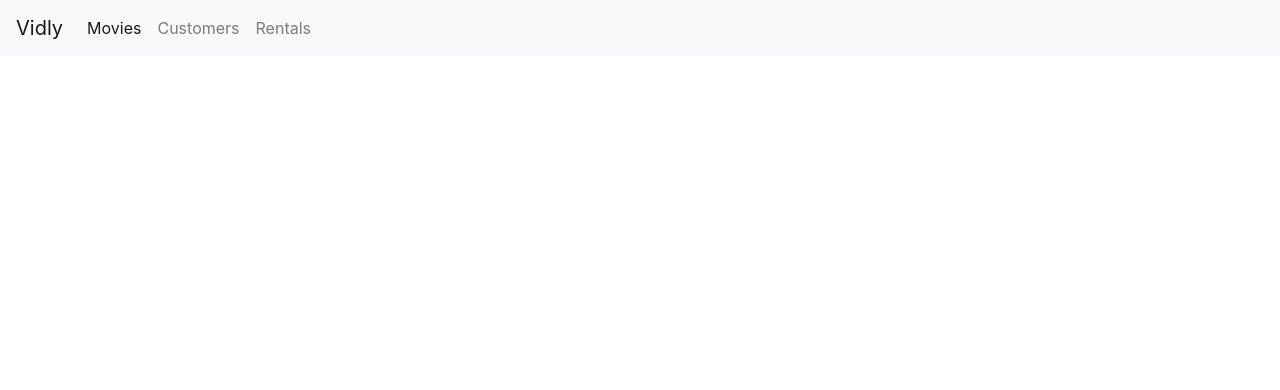
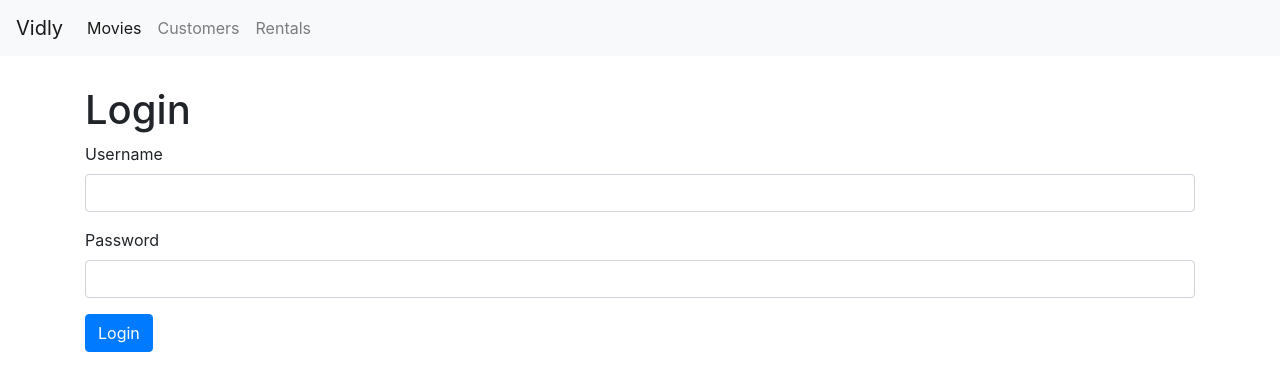
Before and after one commit to mustansarsaeed/vidly, a React (Create React App) app: page /login in a window 1280 px wide. Shown: the top 390 px of the page. Built offline with nearby package versions, Linux system fonts and the light colour scheme.

Commit message:
- Events handlings - Forms validations/errors

```diff
--- /dev/null
+++ b/src/components/common/input.jsx
@@ -0,0 +1,22 @@
+import React, { Component } from "react";
+
+function Input({ name, label, value, onChange, error }) {
+  return (
+    <div className="form-group">
+      <label htmlFor={name}>{label}</label>
+      <input
+        type="text"
+        className="form-control"
+        id={name}
+        value={value}
+        name={name}
+        onChange={onChange}
+        // ref={username}
+      />
+
+      {error && <div className="alert alert-danger">{error}</div>}
+    </div>
+  );
+}
+
+export default Input;
--- /dev/null
+++ b/src/components/loginForm.jsx
@@ -0,0 +1,93 @@
+import React, { Component, useEffect, useState } from "react";
+import Input from "./common/input";
+
+function LoginForm() {
+  const [account, setAccount] = useState({
+    username: "",
+    password: "",
+  });
+
+  const [errors, setErrors] = useState({
+    username: "",
+    password: "",
+  });
+
+  function handleSubmit(e) {
+    e.preventDefault();
+
+    const validatedErrors = validate();
+    console.log(validatedErrors);
+    setErrors(validatedErrors);
+
+    if (validatedErrors) return;
+  }
+
+  function handleOnChange({ currentTarget: input }) {
+    const cErrors = { ...errors };
+    const errorMessage = validateProperty(input);
+
+    if (errorMessage.length == 0) {
+      delete cErrors[input.name];
+    } else {
+      cErrors[input.name] = errorMessage;
+    }
+
+    setErrors(cErrors);
+
+    const newAccount = { ...account };
+    newAccount[input.name] = input.value;
+    setAccount(newAccount);
+  }
+
+  function validate() {
+    const vErrors = {};
+    if (account.username.trim().length === 0)
+      vErrors.username = "Username field is requried.";
+
+    if (account.password.trim().length === 0)
+      vErrors.password = "Password field is requried.";
+
+    return Object.keys(vErrors).length === 0 ? null : vErrors;
+  }
+
+  function validateProperty({ name, value }) {
+    if (name === "username") {
+      if (value.trim().length === 0) return "Username is required";
+    }
+
+    if (name === "password") {
+      if (value.trim().length === 0) return "Password is required";
+    }
+
+    return "";
+  }
+
+  const username = React.createRef();
+
+  return (
+    <div className="container">
+      <h1>Login</h1>
+      <form onSubmit={handleSubmit}>
+        <Input
+          name="username"
+          label="Username"
+          value={account.username}
+          error={errors !== null ? errors.username : null}
+          onChange={handleOnChange}
+        />
+
+        <Input
+          name="password"
+          label="Password"
+          value={account.password}
+          error={errors !== null ? errors.password : null}
+          onChange={handleOnChange}
+        />
+
+        <button className="btn btn-primary">Login</button>
+      </form>
+    </div>
+  );
+}
+
+export default LoginForm;
--- a/src/index.js
+++ b/src/index.js
@@ -1,17 +1,18 @@
 import React from "react";
 import ReactDOM from "react-dom/client";
+import { BrowserRouter, Switch, Route, Redirect } from "react-router-dom";
+
 import App from "./App";
-import "bootstrap/dist/css/bootstrap.css";
-import "font-awesome/css/font-awesome.css";
 import NavBar from "./components/navbar";
-import { BrowserRouter, Switch, Route, Redirect } from "react-router-dom";
-import MoviesList from "./components/MoviesList";
 import Customers from "./components/customers";
 import Rentals from "./components/rentals";
 import NotFound from "./components/notFound";
 import MovieForm from "./components/movieForm";
+import LoginForm from "./components/loginForm";
 
 import "./index.css";
+import "bootstrap/dist/css/bootstrap.css";
+import "font-awesome/css/font-awesome.css";
 
 const root = ReactDOM.createRoot(document.getElementById("root"));
 root.render(
@@ -19,6 +20,7 @@ root.render(
     <div>
       <NavBar />
       <Switch>
+        <Route path="/login" component={LoginForm} />
         <Route path="/movies/:id" component={MovieForm} />
         <Route path="/movies" component={App} />
         <Route path="/customers" component={Customers} />
```
Also changed, not shown: src/App.js (+4 -5 lines).
